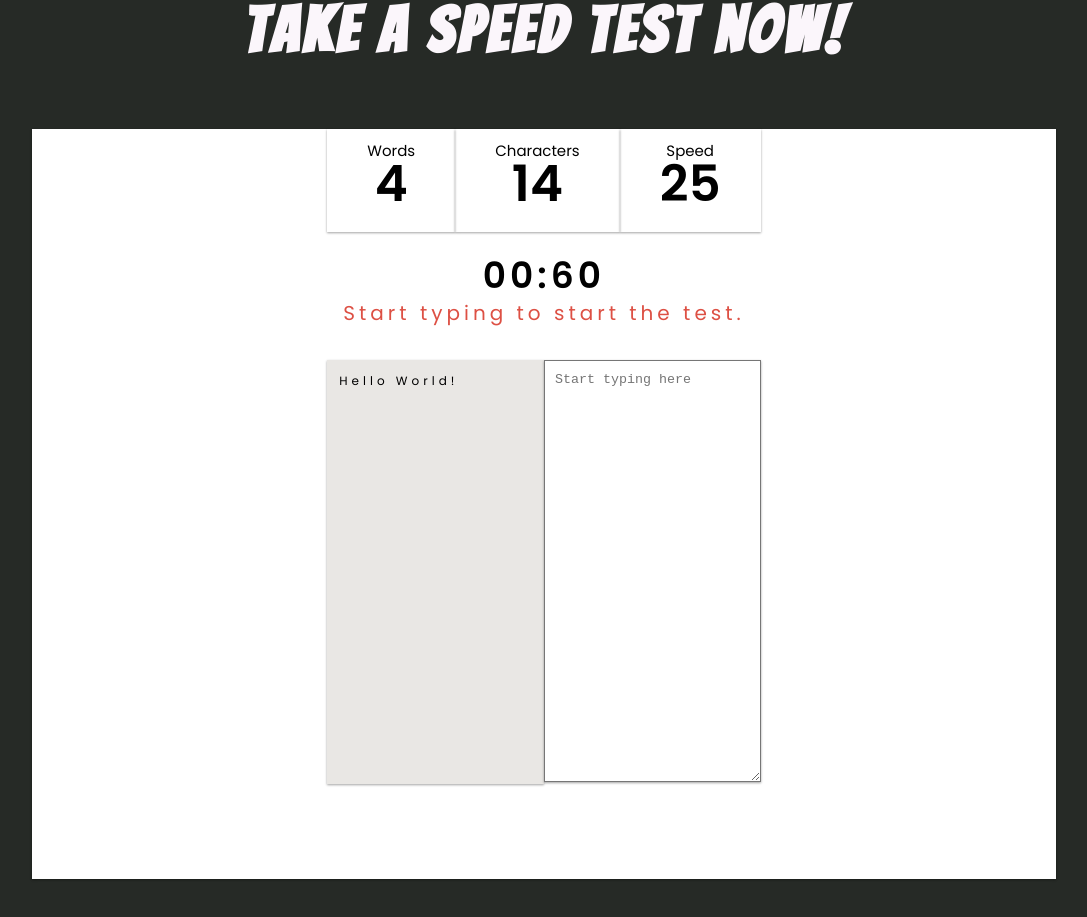
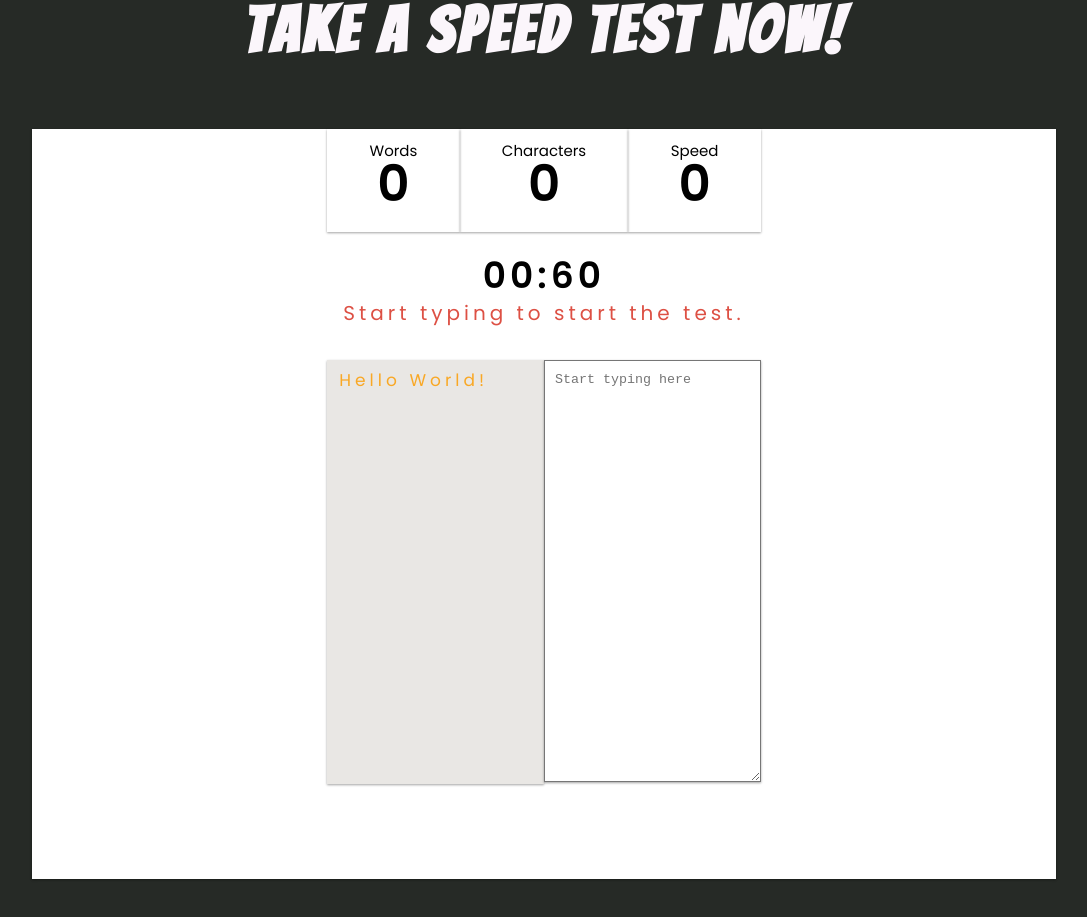
Before and after one commit to vrinda-mahajan/FlashType, a React (Create React App) app: page / in a window 1280 px wide. Shown: the part 863-1780 px from the top of the page, without its empty margins (96-1183 px from the left). Built offline with nearby package versions, Linux system fonts and the light colour scheme.

Commit message:
Added TestLetter Component

```diff
--- a/src/components/App/App.jsx
+++ b/src/components/App/App.jsx
@@ -4,8 +4,39 @@ import Footer from "../Footer/Footer";
 import Landing from "../Landing/Landing";
 import Nav from "../Nav/Nav";
 import "./App.css";
+
+const TotalTime = 60;
+const ServiceUrl = "http://metaphorpsum.com/paragraphs/1/9";
+
 class App extends React.Component{
+    state = {
+        selectedParagraph: "Hello World!",
+        timeStarted: false,
+        timeRemaining: 60,
+        testInfo:[],
+        words: 0,
+        characters: 0,
+        wpm: 0,
+    }
+
+    componentDidMount(){
+        // fetch(ServiceUrl)
+        // .then(response=>response.text())
+        // .then((data)=>{
+        //     this.setState({selectedParagraph:data})
+        // });
+        const selectedParagraphArray = this.state.selectedParagraph.split("") ;
+        const testInfo = selectedParagraphArray.map((selectedLetter)=>{
+        return {
+            testLetter: selectedLetter,
+            status : "notAttempted"
+        }
+    })
+    this.setState({testInfo:testInfo})
+    }
+
     render(){
+
         return (
             <div className="app">
                 {/* Nav Section */}
@@ -13,7 +44,14 @@ class App extends React.Component{
                 {/* Landing Page */}
                 <Landing />
                 {/* Challenge Section */}
-                <ChallengeSection />
+                <ChallengeSection
+                selectedParagraph={this.state.selectedParagraph}
+                testInfo={this.state.testInfo}
+                words={this.state.words}
+                characters={this.state.characters}
+                wpm={this.state.wpm}
+                timeRemaining={this.state.timeRemaining}
+                timeStarted={this.state.timeStarted} />
                 {/* Footer */}
                 <Footer />
             </div>
--- a/src/components/ChallengeSection/ChallengeSection.jsx
+++ b/src/components/ChallengeSection/ChallengeSection.jsx
@@ -1,13 +1,20 @@
 import React from "react";
 import TestContainer from "../TestContainer/TestContainer";
 import "./ChallengeSection.css";
-const ChallengeSection = () =>{
+const ChallengeSection = ({ testInfo,selectedParagraph, words, characters, wpm, timeRemaining, timeStarted}) =>{
     return(
         <div className="challenge-section-container">
             <h1 data-aos="fade-down" className="challenge-section-header">
                 Take a speed test now!
             </h1>
-            <TestContainer words={4} characters={14} wpm={25}/>
+            <TestContainer
+            selectedParagraph={selectedParagraph}
+            testInfo={testInfo}
+            timeStarted={timeStarted}
+            timeRemaining={timeRemaining}
+            words={words}
+            characters={characters}
+            wpm={wpm}/>
         </div>
     )
 }
--- a/src/components/TestContainer/TestContainer.jsx
+++ b/src/components/TestContainer/TestContainer.jsx
@@ -2,12 +2,16 @@ import React from "react";
 import TryAgain from "../TryAgain/TryAgain";
 import TypingChallengeContainer from "../TypingChallengeContainer/TypingChallengeContainer";
 import "./TestContainer.css";
-const TestContainer = ({words,characters,wpm}) => {
-    const timeRemaining = 30 ;
+const TestContainer = ({ testInfo, selectedParagraph, words, characters, wpm, timeRemaining, timeStarted}) => {
+
     return(
         <div className="test-container">
             {timeRemaining>0?(<div data-aos="fade-up" className="typing-challenge">
                <TypingChallengeContainer
+                selectedParagraph={selectedParagraph}
+                timeRemaining={timeRemaining}
+                timeStarted={timeStarted}
+                testInfo={testInfo}
                 words={words}
                 characters={characters}
                 wpm={wpm} />
--- /dev/null
+++ b/src/components/TestLetter/TestLetter.css
@@ -0,0 +1,14 @@
+.test-letter{
+    font-size: 17px;
+    line-height: 17px;
+}
+.test-letter-correct{
+    color: #558b2f;;
+
+}
+.test-letter-incorrect{
+    color: #bf360c;
+}
+.test-letter-not-attempted{
+    color: #f9a825;
+}
--- /dev/null
+++ b/src/components/TestLetter/TestLetter.jsx
@@ -0,0 +1,19 @@
+import React from "react";
+import "./TestLetter.css";
+const TestLetter = ({ indvidualLetterInfo }) =>{
+    const {status} = indvidualLetterInfo ;
+    console.log(status)
+    const statusClass = {
+        correct : "test-letter-correct",
+        incorrect : "test-letter-incorrect",
+        notAttempted : "test-letter-not-attempted",
+    }[status];
+
+    return(
+        <span className={`test-letter ${statusClass}`}>
+            {indvidualLetterInfo.testLetter}
+        </span>
+    )
+}
+
+export default TestLetter;
--- a/src/components/TypingChallenge/TypingChallenge.jsx
+++ b/src/components/TypingChallenge/TypingChallenge.jsx
@@ -1,17 +1,24 @@
 import React from "react";
+import TestLetter from "../TestLetter/TestLetter";
 import "./TypingChallenge.css";
 
-const TypingChallenge = ({ selectedParagraph }) =>{
+const TypingChallenge = ({ testInfo, selectedParagraph,timeRemaining, timeStarted }) =>{
+    console.log("Inside typing :" ,testInfo)
     return(
         <div className="typing-challenge">
             <div className="timer-container">
-                <p className="timer">00:60</p>
-                <p className="timer-info">Start typing to start the test.</p>
+                <p className="timer">00:{timeRemaining < 10 ? "0"+timeRemaining : timeRemaining}</p>
+                <p className="timer-info">
+                    {!timeStarted && "Start typing to start the test."}
+                </p>
             </div>
             <div className="textarea-container">
                 <div className="textarea-left">
                     <div className="textarea test-paragraph">
-                        {selectedParagraph}
+                        {/* {selectedParagraph} */}
+                        {testInfo.map((indvidualLetterInfo) => {
+                            return <TestLetter indvidualLetterInfo={indvidualLetterInfo} />
+                        })}
                     </div>
                 </div>
                 <div className="textarea-right">
--- a/src/components/TypingChallengeContainer/TypingChallengeContainer.jsx
+++ b/src/components/TypingChallengeContainer/TypingChallengeContainer.jsx
@@ -3,7 +3,7 @@ import ChallengeDetailsCard from "../ChallengeDetailsCard/ChallengeDetailsCard";
 import TypingChallenge from "../TypingChallenge/TypingChallenge";
 import "./TypingChallengeContainer.css";
 
-const TypingChallengeContainer = ({words,characters,wpm}) => {
+const TypingChallengeContainer = ({ testInfo,selectedParagraph, words, characters, wpm, timeRemaining, timeStarted}) => {
     return(
         <div className="typing-challenge-container">
             {/* Details Section */}
@@ -17,7 +17,11 @@ const TypingChallengeContainer = ({words,characters,wpm}) => {
             </div>
             {/* The Real Challenge */}
             <div className="typewriter-container">
-                <TypingChallenge selectedParagraph="Hello World!" />
+                <TypingChallenge
+                selectedParagraph={selectedParagraph}
+                timeRemaining={timeRemaining}
+                timeStarted={timeStarted}
+                testInfo={testInfo} />
             </div>
         </div>
     );
```
